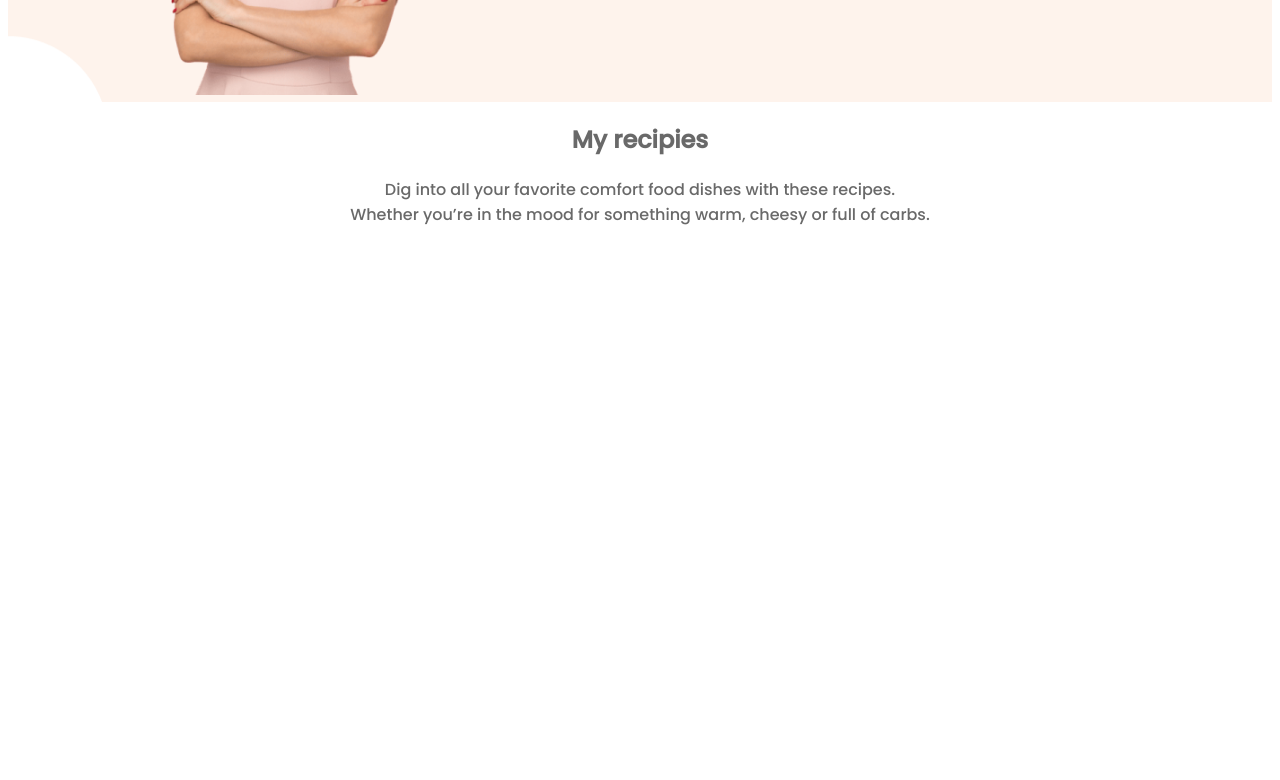
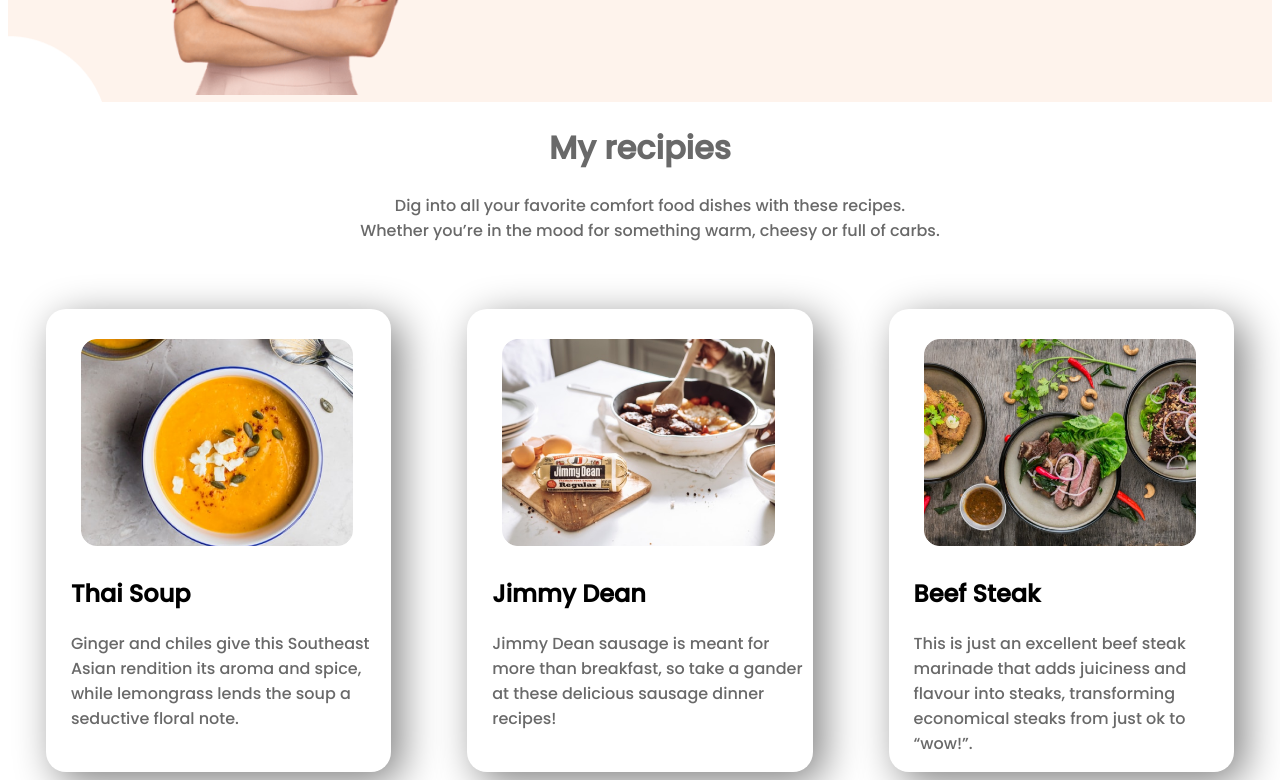
Before and after one commit to JhasanKamrul/food-network, a plain HTML site: page index.html in a window 1280 px wide. Shown: the part 975-1755 px from the top of the page. Before the commit the page ends 1218 px from the top, so only its background shows below. Drawn offline with Linux system fonts and the light colour scheme.

Commit message:
second portion

```diff
--- a/index.html
+++ b/index.html
@@ -41,11 +41,29 @@
             </div>
         </div>
     </section>
-    <section>
-         <div class="my-recipies">
-            <h1>My recipies</h1>
-            <p>Dig into all your favorite comfort food dishes with these recipes.<br>Whether you’re in the mood for something warm, cheesy or full of carbs.</p>
+     <div class="my-recipies">
+        <h1>My recipies</h1>
+        <p>Dig into all your favorite comfort food dishes with these recipes.<br>Whether you’re in the mood for something warm, cheesy or full of carbs.</p>
+     </div>
+     <section>
+         <div class="recipies-menu">
+            <div class="half-width recipies-area">
+                <img src="./images/food/Project Cover.png" alt="">
+               <h2>Thai Soup </h2>
+               <p>Ginger and chiles give this Southeast Asian rendition its aroma and spice, while lemongrass lends the soup a seductive floral note.</p>
+            </div>
+            <div class="half-width recipies-area">
+               <img src="./images/food/Project Cover.jpg" alt="">
+               <h2>Jimmy Dean</h2>
+               <p>Jimmy Dean sausage is meant for more than breakfast, so take a gander at these delicious sausage dinner recipes!</p>
+            </div>
+            <div class="half-width recipies-area">
+               <img src="./images/food/Project Cover1.jpg" alt="">
+               <h2>Beef Steak</h2>
+               <p>This is just an excellent beef steak marinade that adds juiciness and flavour into steaks, transforming economical steaks from just ok to “wow!”.</p>
+            </div>
          </div>
-    </section>
+     </section>
+
 </body>
 </html>
--- a/style.css
+++ b/style.css
@@ -36,6 +36,7 @@ body{
     padding:10px 25px;
     border-radius: 10px;
     color: white;
+    position: absolute;
 }
 #model img{
     width: 40%;
@@ -54,3 +55,26 @@ body{
     text-align: center;
     color: dimgrey;
 }
+.recipies-menu{
+    display: flex;
+/*width: 25%;
+    margin-left: 5%;
+    margin-right: 5%;
+    box-shadow: 10px 10px 40px gray;*/
+}
+.recipies-area{
+    width: 30%;
+    margin-left: 3%;
+    margin-right: 3%;
+    padding-left: 5px;
+    border-radius: 20px;
+    box-shadow: 10px 10px 40px gray;
+}
+.recipies-area img{
+    display: block;
+    margin:30px;
+
+}
+.recipies-area h2,p{
+    margin-left: 20px;
+}
```
